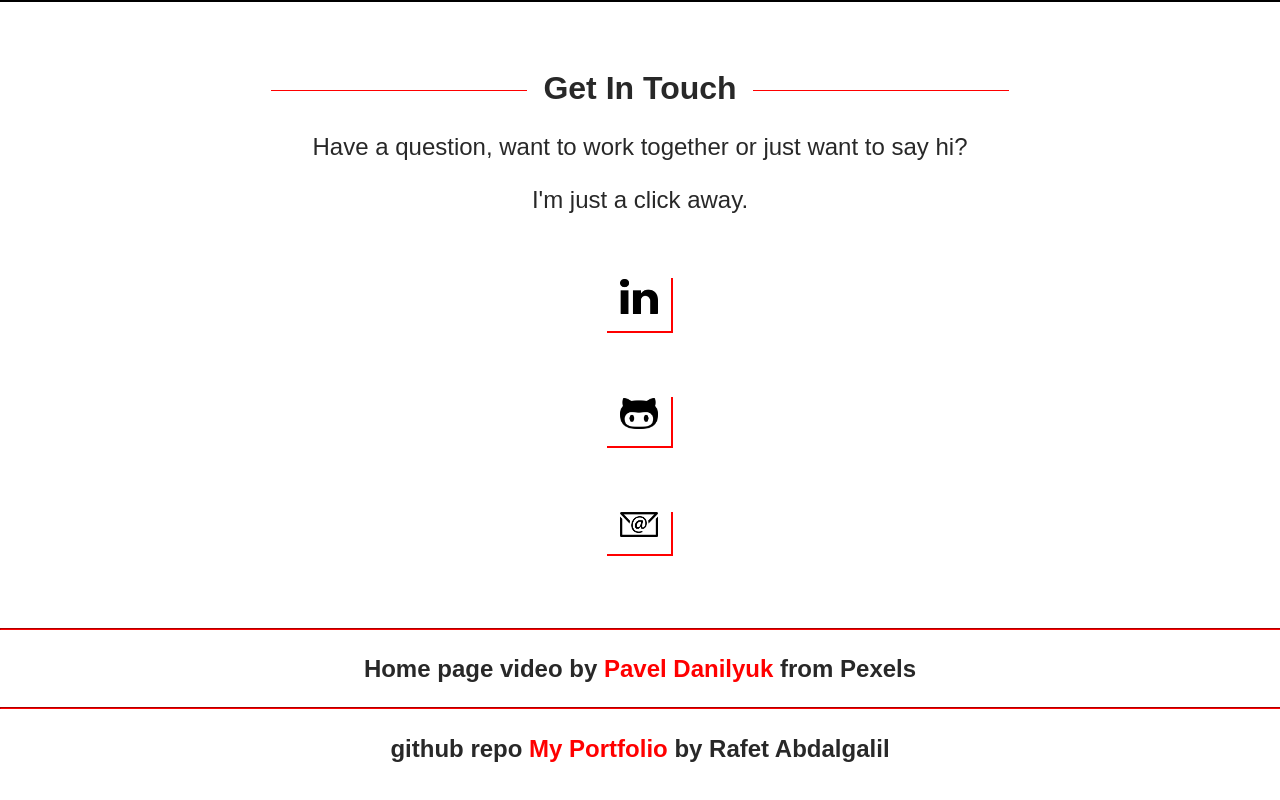
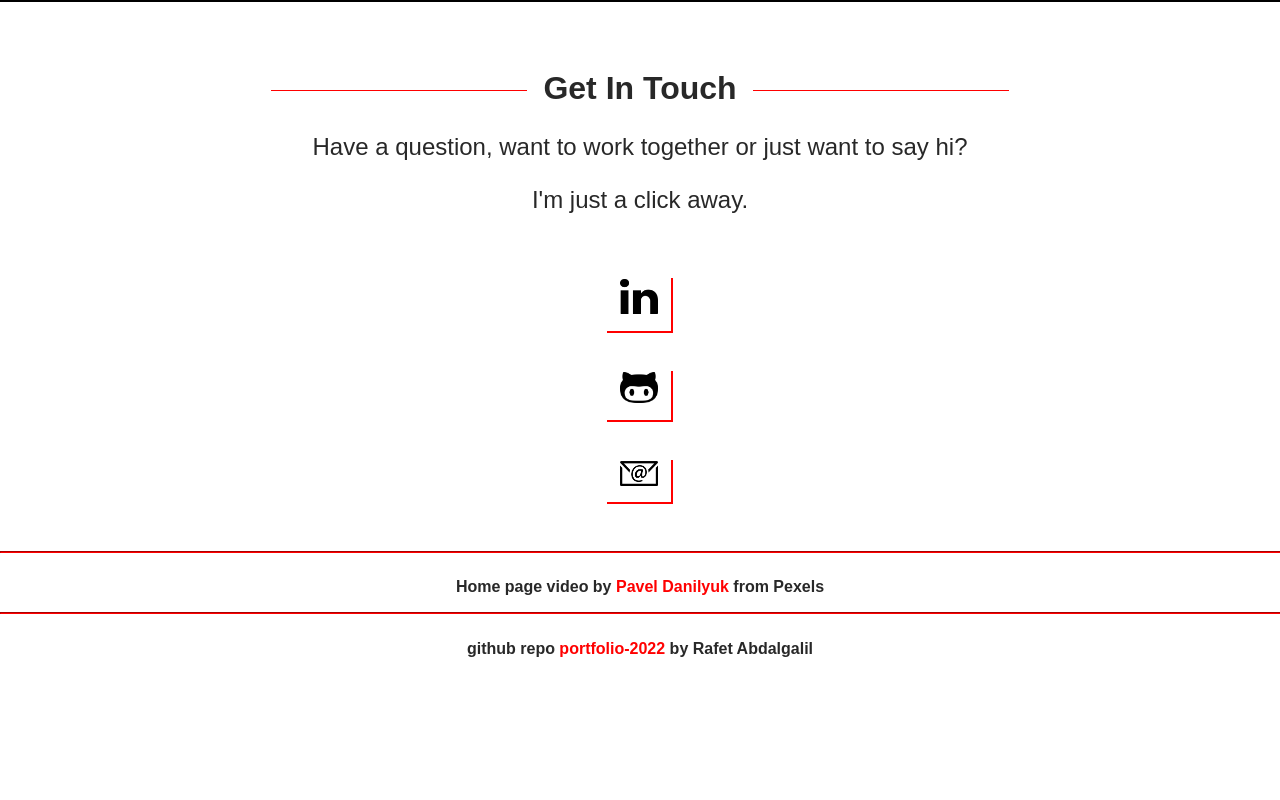
Before and after one commit to RafetAbd/portfolio-2022, a React (Create React App) app: page / in a window 1280 px wide. Shown: the part 798-1598 px from the top of the page. Built offline with nearby package versions, Linux system fonts and the light colour scheme; grey boxes are pictures that could not be loaded.

Commit message:
changes the links font size and position

```diff
--- a/src/components/contact/Contact.js
+++ b/src/components/contact/Contact.js
@@ -27,16 +27,16 @@ const Contact = () => {
 
             </div>
             <hr />
-            <p className="video-attribute">Home page video by
+            <p id="video-attribute">Home page video by
                 <a href="https://www.pexels.com/video/a-person-busy-working-on-his-laptop-5495788/" target="_blank" rel="noopener noreferrer" className="pavel-link">
                     <span> Pavel Danilyuk </span>
                 </a>
                 from Pexels
             </p>
             <hr />
-            <p className="video-attribute">github repo
+            <p id="video-attribute">github repo
                 <a href="https://github.com/RafetAbd/portfolio-2022" target="_blank" rel="noopener noreferrer" className="pavel-link">
-                    <span> My Portfolio </span>
+                    <span> portfolio-2022 </span>
                 </a>
                 by Rafet Abdalgalil
             </p>
--- a/src/components/contact/contact.css
+++ b/src/components/contact/contact.css
@@ -15,7 +15,7 @@
 }
 
 .contact-links {
-    margin-bottom: 5%;
+    margin-bottom: 3%;
     width: 3%;
     padding-bottom: 1%;
     padding-right: 1%;
@@ -38,8 +38,8 @@
     box-shadow: none;
 }
 
-.video-attribute {
-    font-size: 1.2em;
+#video-attribute {
+    font-size: 1em;
     font-weight: bold;
     text-decoration: none;
     text-align: center;
@@ -65,9 +65,10 @@
         margin-bottom: 10%;
     }
 
-    .video-attribute {
+    #video-attribute {
         font-weight: normal;
         text-decoration: none;
         padding-top: 5%;
+        font-size: 1em;
     }
 }
```
